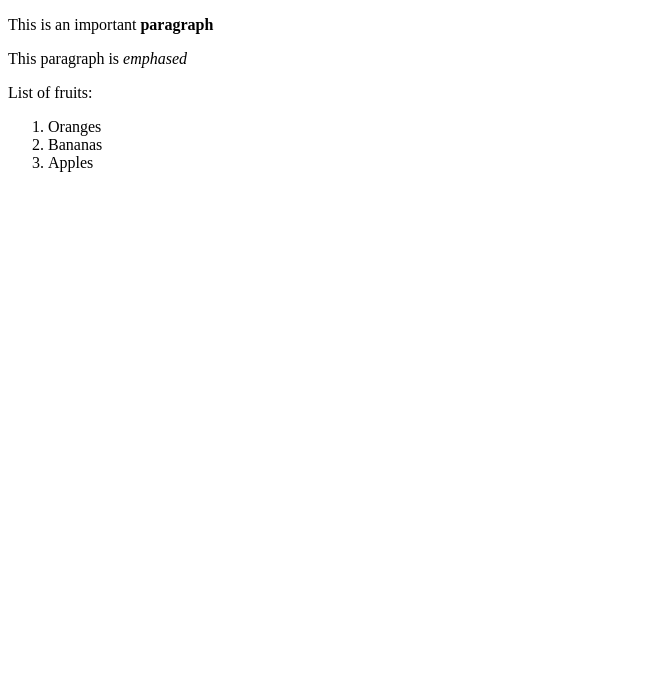
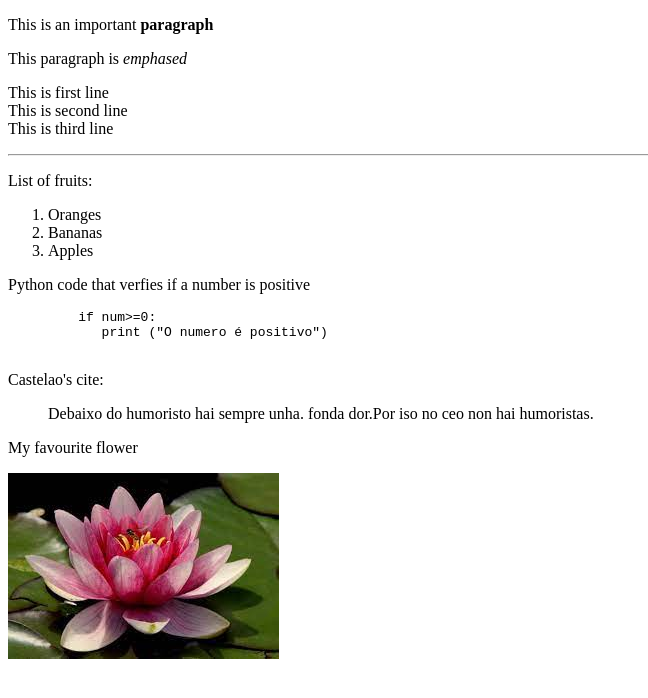
Before and after one commit to a22PedroGM/Proyecto3, a plain HTML site: page index.html in a window 1280 px wide. Shown: the whole page, without its empty margins (0-648 px from the left). Drawn offline with Linux system fonts and the light colour scheme.

Commit message:
Flower image added

```diff
--- a/index.html
+++ b/index.html
@@ -8,12 +8,28 @@
 </head>
 <body>
     <p>This is an important <strong> paragraph </strong> </p>
-    <p>This paragraph is <em> emphased </em></p>
+    <p>This paragraph is <em> emphased </em> </p>
+    <p>This is first line <br>
+    This is second line <br>
+    This is third line</p>
+    <hr>
     <p>List of fruits:</p>
     <ol>
         <li>Oranges</li>
         <li>Bananas</li>
         <li>Apples</li>
     </ol>
+    <p>Python code that verfies if a number is positive</p>
+    <pre>
+         if num>=0:
+            print ("O numero é positivo")
+    </pre>
+    <p>Castelao's cite:</p>
+    <blockquote>
+        Debaixo do humoristo hai sempre unha.
+        fonda dor.Por iso no ceo non hai humoristas.
+    </blockquote>
+    <p>My favourite flower</p>
+    <img src="IMG/ennovelaflor.jpg" alt="flower">
 </body>
 </html>
```
Also changed, not shown: IMG/ennovelaflor.jpg (added).
